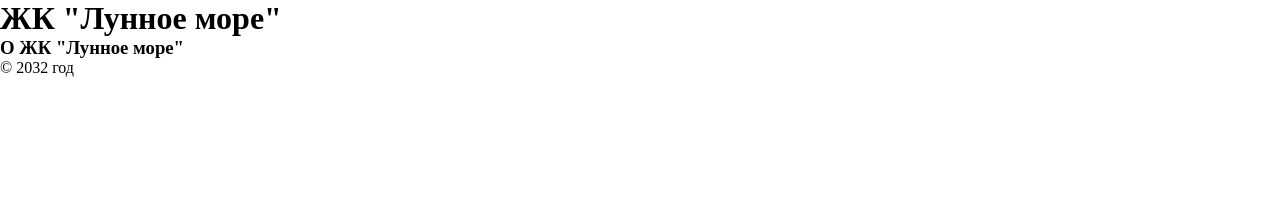
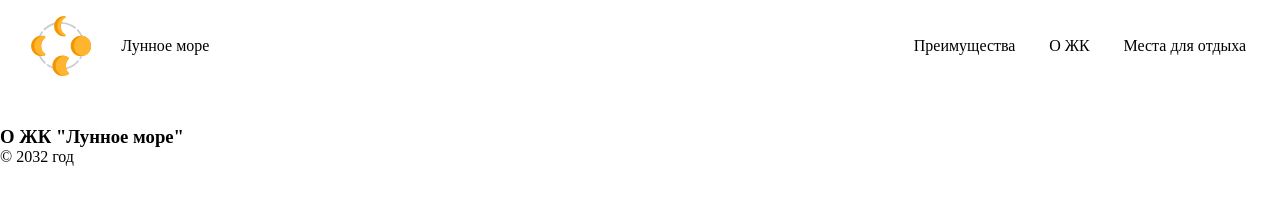
Before and after one commit to NatSoboleva/layout-designer-project-lvl1, a plain HTML site: page index.html in a window 1280 px wide. Drawn offline with Linux system fonts and the light colour scheme.

Commit message:
changed header and added styles for header

```diff
--- a/index.html
+++ b/index.html
@@ -9,7 +9,17 @@
 </head>
 <body>
 	<header>
-	    <h1>ЖК "Лунное море"</h1>
+	    <div class="brand">
+	    	<img src="images/logo.svg" class="logo-img" alt="">
+	    	<p class="">Лунное море</p>
+	    </div>
+	    <nav>
+	    	<ul>
+	    		<li> <a href="">Преимущества</a></li>
+                <li> <a href="">О ЖК</a></li>
+                <li> <a href="">Места для отдыха</a></li>
+	        </ul>
+	   	</nav>
 	</header>
 	<section>
 	     <h3>О ЖК "Лунное море"</h3>
--- a/styles/style.css
+++ b/styles/style.css
@@ -2,3 +2,35 @@
 	margin: 0px;
 	padding: 0px;
 }
+ul {
+	display: flex;
+	justify-content: space-evenly;
+}
+li {
+	list-style: none;
+}
+a {
+	text-decoration: none;
+	color: #000;
+}
+header {
+	display: flex;
+    justify-content: space-between;
+    margin-bottom: 50px;
+}
+nav {
+	width: 400px;
+	margin-top: 2.3rem;
+}
+.brand {
+	width: 240px;
+    display: flex;
+    justify-content: space-evenly;
+}
+.logo-img {
+    width: 60px;
+    margin-top: 1rem;
+}
+p {
+	margin-top: 2.3rem;
+}
```
